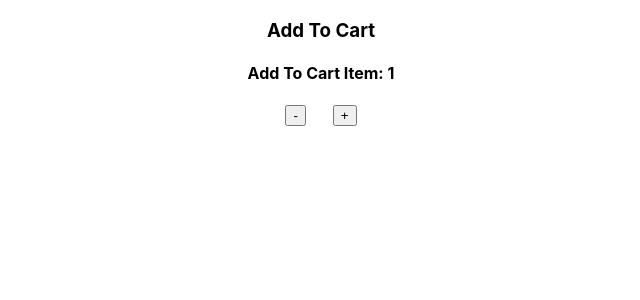
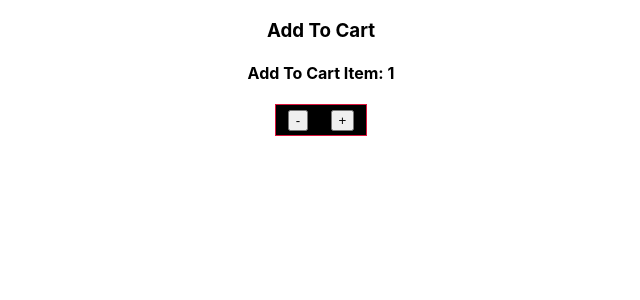
Before and after one commit to Shourov98hassan/react-simple-add-to-cart, a React (Create React App) app: page / in a window 1280 px wide. Shown: the top 300 px of the page, without its empty margins (319-959 px from the left). Built offline with nearby package versions, Linux system fonts and the light colour scheme.

Commit message:
design button items

```diff
--- a/src/components/Cart/Cart.css
+++ b/src/components/Cart/Cart.css
@@ -0,0 +1,10 @@
+.btn-item{
+    border: 1px solid crimson;
+    width: 90px;
+    height: 30px;
+    display: flex;
+    align-items:center;
+    justify-content: center;
+    margin:0 auto;
+    background-color: black;
+}
```
